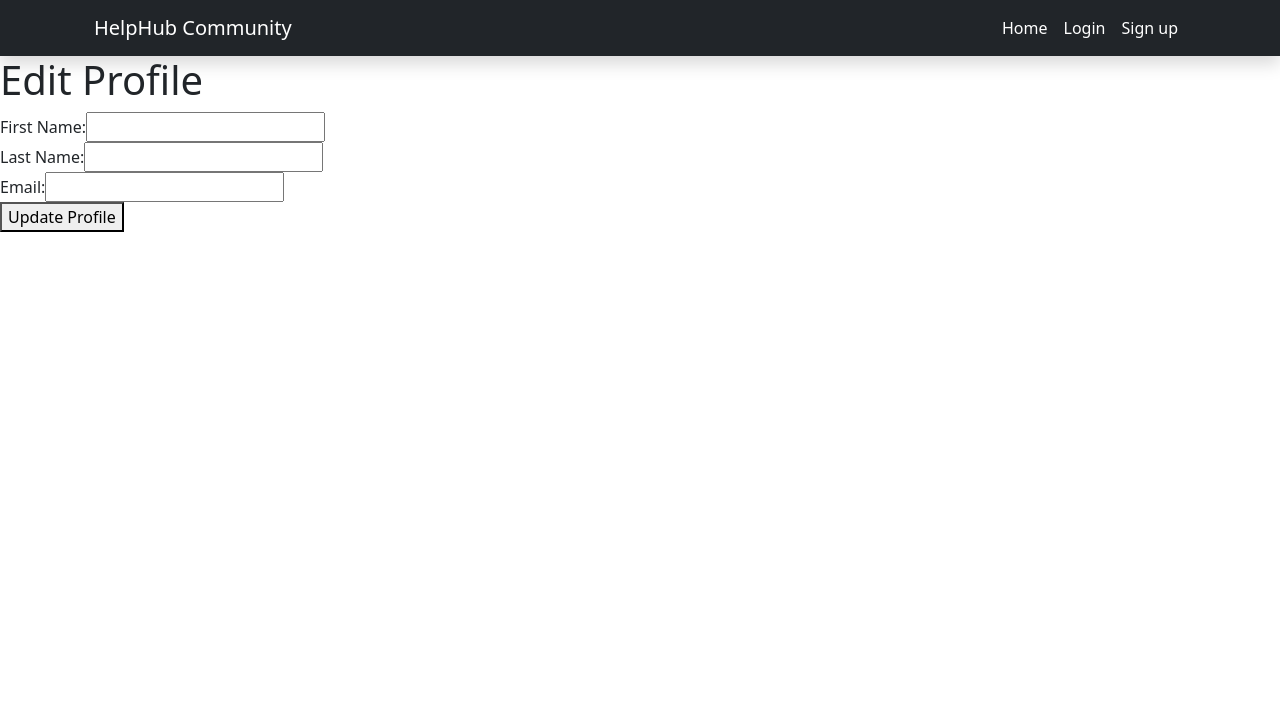
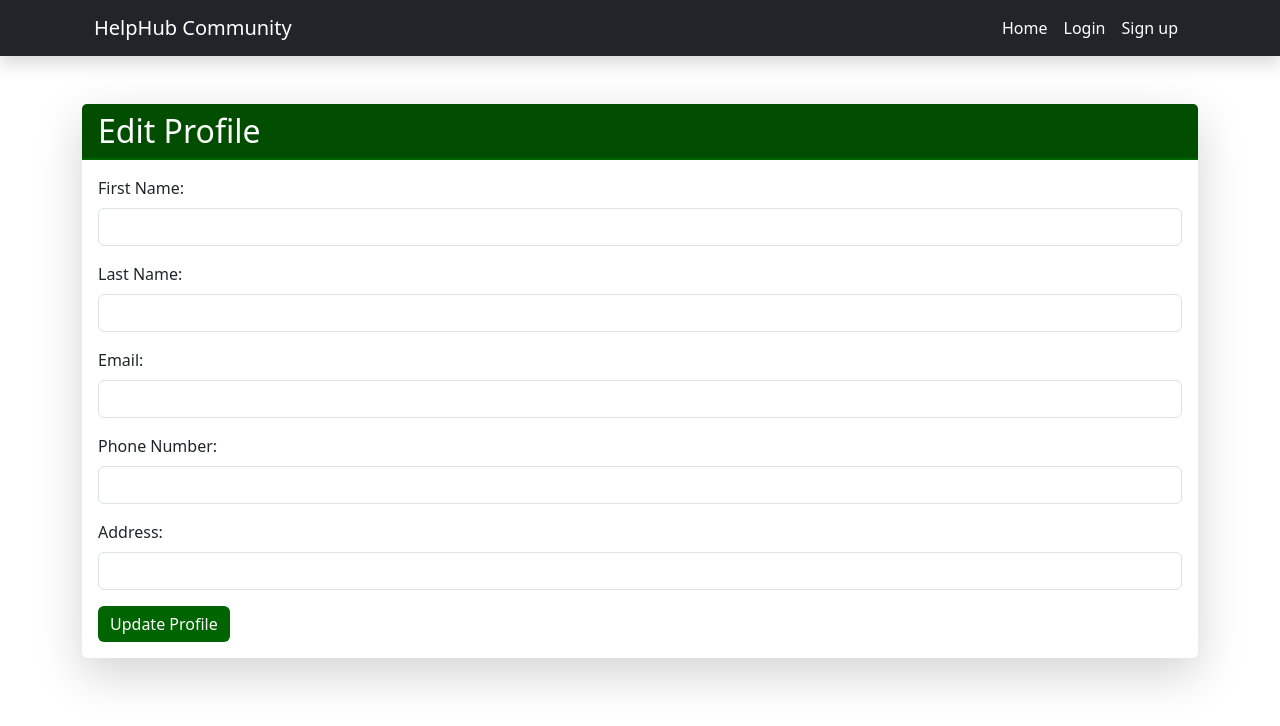
Before and after one commit to PrithikaC/HelpHub-Community-Application, a React (Create React App) app: page /updateProfile in a window 1280 px wide. Shown: the top 726 px of the page. Built offline with nearby package versions, Linux system fonts and the light colour scheme; no server answers; sample sign-in values are in the browser's storage.

Commit message:
UpdateProfile.js is updated

```diff
--- a/src/Profile/Account.js
+++ b/src/Profile/Account.js
@@ -1,12 +1,15 @@
 import React, { useEffect, useState } from 'react';
-import { jwtDecode } from 'jwt-decode';
+import { jwtDecode } from 'jwt-decode'; // Correct import
 import { useNavigate } from 'react-router-dom';
+import 'bootstrap/dist/css/bootstrap.min.css';
 
 const Account = () => {
     const [userDetails, setUserDetails] = useState({
         email: null,
         firstName: null,
-        lastName: null
+        lastName: null,
+        phoneNumber: null,
+        address: null
     });
     const [error, setError] = useState(null);
     const token = localStorage.getItem('token');
@@ -41,7 +44,9 @@ const Account = () => {
                 setUserDetails({
                     email: data.email,
                     firstName: data.firstName,
-                    lastName: data.lastName
+                    lastName: data.lastName,
+                    phoneNumber: data.phoneNumber,
+                    address: data.address
                 });
             } catch (error) {
                 console.error("Error fetching user:", error);
@@ -58,19 +63,51 @@ const Account = () => {
     };
 
     return (
-        <div>
-            <h1>User Details</h1>
-            {error && <p>{error}</p>}
+        <div className="container mt-5">
+            <h1 className="mb-4 text-center text-dark-green">User Details</h1>
+            {error && <div className="alert alert-danger">{error}</div>}
             {userDetails.email ? (
-                <div>
-                    <p>First Name: {userDetails.firstName}</p>
-                    <p>Last Name: {userDetails.lastName}</p>
-                    <p>Email: {userDetails.email}</p>
-                    <button onClick={handleEditClick} className="btn btn-primary">Edit</button>
+                <div className="card border-dark-green shadow-lg rounded mb-4">
+                    <div className="card-body">
+                        <h5 className="card-title text-dark-green mb-4">Profile Information</h5>
+                        <p className="card-text"><strong>First Name:</strong> {userDetails.firstName}</p>
+                        <p className="card-text"><strong>Last Name:</strong> {userDetails.lastName}</p>
+                        <p className="card-text"><strong>Email:</strong> {userDetails.email}</p>
+                        <p className="card-text"><strong>Phone Number:</strong> {userDetails.phoneNumber}</p>
+                        <p className="card-text"><strong>Address:</strong> {userDetails.address}</p>
+                        <button onClick={handleEditClick} className="btn btn-dark-green btn-lg">Edit Profile</button>
+                    </div>
                 </div>
             ) : (
-                <p>Loading...</p>
+                <p className="text-center">Loading...</p>
             )}
+            <style jsx>{`
+                .text-dark-green {
+                    color: #004d00; /* Dark green color for text */
+                }
+
+                .border-dark-green {
+                    border-color: #004d00 !important; /* Dark green border for card */
+                }
+
+                .btn-dark-green {
+                    background-color: #004d00; /* Dark green background for button */
+                    border: none;
+                    color: white;
+                }
+
+                .btn-dark-green:hover {
+                    background-color: #003300; /* Even darker green for hover effect */
+                }
+
+                .shadow-lg {
+                    box-shadow: 0 4px 6px rgba(0, 0, 0, 0.1);
+                }
+
+                .rounded {
+                    border-radius: 0.75rem; /* Rounded corners for card */
+                }
+            `}</style>
         </div>
     );
 };
--- a/src/Profile/UpdateProfile.js
+++ b/src/Profile/UpdateProfile.js
@@ -1,31 +1,33 @@
 import React, { useState, useEffect } from 'react';
 import axios from 'axios';
-import { jwtDecode } from 'jwt-decode';
+import { jwtDecode } from 'jwt-decode'; // Corrected import
+import 'bootstrap/dist/css/bootstrap.min.css';
 
 const UpdateProfile = () => {
     const [formData, setFormData] = useState({
         firstname: '',
         lastname: '',
-        email: ''
+        email: '',
+        phoneNumber: '',
+        address: ''
     });
 
     useEffect(() => {
-        // Fetch the token from local storage
         const token = localStorage.getItem('token');
         if (token) {
             try {
-                // Decode the token to get the user ID
                 const decodedToken = jwtDecode(token);
                 const userId = decodedToken._id;
 
-                // Fetch user data from the server using the user ID
                 const fetchUserData = async () => {
                     try {
                         const response = await axios.get(`http://localhost:8080/api/users/${userId}`);
                         setFormData({
-                            firstname: response.data.firstName,
-                            lastname: response.data.lastName,
-                            email: response.data.email
+                            firstname: response.data.firstName || '',
+                            lastname: response.data.lastName || '',
+                            email: response.data.email || '',
+                            phoneNumber: response.data.phoneNumber || '',
+                            address: response.data.address || ''
                         });
                     } catch (error) {
                         console.error('Error fetching user data:', error);
@@ -43,25 +45,25 @@ const UpdateProfile = () => {
         const { name, value } = e.target;
         setFormData((prevState) => ({
             ...prevState,
-            [name]: value
+            [name]: value || '' // Default to empty string if value is undefined
         }));
     };
 
     const handleSubmit = async (e) => {
         e.preventDefault();
-
-        // Fetch the token from local storage
         const token = localStorage.getItem('token');
         if (token) {
             try {
-                // Decode the token to get the user ID
                 const decodedToken = jwtDecode(token);
                 const userId = decodedToken._id;
 
-                // Send the updated data to the server
                 const response = await axios.post('http://localhost:8080/api/users/updateProfile', {
                     _id: userId,
-                    ...formData
+                    firstName: formData.firstname,
+                    lastName: formData.lastname,
+                    email: formData.email,
+                    phoneNumber: formData.phoneNumber,
+                    address: formData.address
                 });
 
                 if (response.data.success) {
@@ -71,46 +73,111 @@ const UpdateProfile = () => {
                 }
             } catch (error) {
                 console.error('Error updating profile:', error);
+                alert('Error updating profile: ' + error.message);
             }
         }
     };
 
     return (
-        <div>
-            <h1>Edit Profile</h1>
+        <div className="container mt-5">
+            <div className="card shadow-lg rounded">
+                <div className="card-header bg-dark-green text-white">
+                    <h2 className="mb-0">Edit Profile</h2>
+                </div>
+                <div className="card-body">
                     <form onSubmit={handleSubmit}>
-                <label>
-                    First Name:
+                        <div className="mb-3">
+                            <label htmlFor="firstname" className="form-label">First Name:</label>
                             <input
                                 type="text"
+                                id="firstname"
                                 name="firstname"
-                        value={formData.firstname}
+                                className="form-control"
+                                value={formData.firstname || ''}
                                 onChange={handleChange}
                             />
-                </label>
-                <br />
-                <label>
-                    Last Name:
+                        </div>
+                        <div className="mb-3">
+                            <label htmlFor="lastname" className="form-label">Last Name:</label>
                             <input
                                 type="text"
+                                id="lastname"
                                 name="lastname"
-                        value={formData.lastname}
+                                className="form-control"
+                                value={formData.lastname || ''}
                                 onChange={handleChange}
                             />
-                </label>
-                <br />
-                <label>
-                    Email:
+                        </div>
+                        <div className="mb-3">
+                            <label htmlFor="email" className="form-label">Email:</label>
                             <input
                                 type="email"
+                                id="email"
                                 name="email"
-                        value={formData.email}
+                                className="form-control"
+                                value={formData.email || ''}
                                 onChange={handleChange}
                             />
-                </label>
-                <br />
-                <button type="submit">Update Profile</button>
+                        </div>
+                        <div className="mb-3">
+                            <label htmlFor="phoneNumber" className="form-label">Phone Number:</label>
+                            <input
+                                type="text"
+                                id="phoneNumber"
+                                name="phoneNumber"
+                                className="form-control"
+                                value={formData.phoneNumber || ''}
+                                onChange={handleChange}
+                            />
+                        </div>
+                        <div className="mb-3">
+                            <label htmlFor="address" className="form-label">Address:</label>
+                            <input
+                                type="text"
+                                id="address"
+                                name="address"
+                                className="form-control"
+                                value={formData.address || ''}
+                                onChange={handleChange}
+                            />
+                        </div>
+                        <button type="submit" className="btn btn-success">Update Profile</button>
                     </form>
+                </div>
+            </div>
+
+            <style jsx>{`
+                .bg-dark-green {
+                    background-color: #004d00 !important; /* Dark green */
+                }
+
+                .btn-success {
+                    background-color: #006400; /* Darker green for button */
+                    border: none;
+                    color: white;
+                }
+
+                .btn-success:hover {
+                    background-color: #004d00; /* Even darker green for hover effect */
+                }
+
+                .form-control {
+                    border-radius: 0.375rem; /* Rounded corners for inputs */
+                }
+
+                .card {
+                    border: none;
+                    border-radius: 0.75rem; /* Rounded corners for card */
+                }
+
+                .card-header {
+                    border-bottom: 2px solid #006400; /* Darker green border */
+                }
+
+                .shadow-lg {
+                    box-shadow: 0 4px 6px rgba(0, 0, 0, 0.1);
+                }
+            `}</style>
         </div>
     );
 };
```
Also changed, not shown: 2 other files (tests, documents, lock files or other folders). Lines whose indentation alone changed are shown as unchanged.
